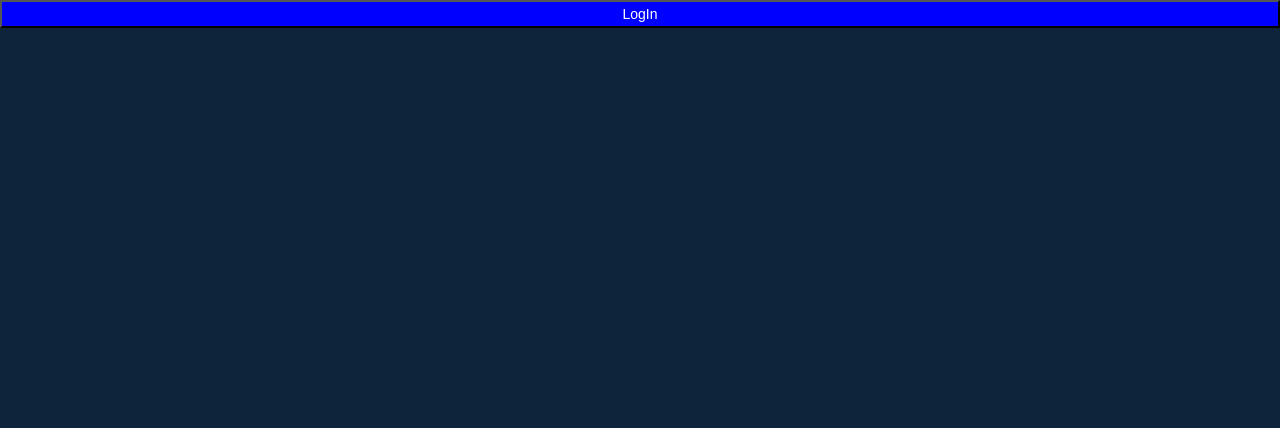
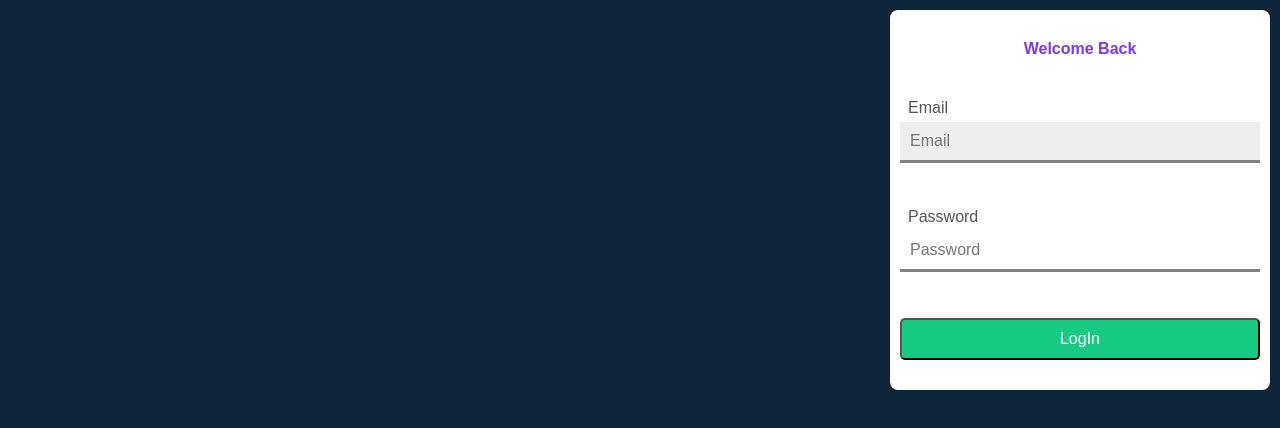
Before and after one commit to derkach2288/react-typescript, a React (Create React App) app: page / in a window 1280 px wide. Shown: the top 428 px of the page. Built offline with nearby package versions, Linux system fonts and the light colour scheme.

Commit message:
add hw22

```diff
--- a/src/components/Button/styles.ts
+++ b/src/components/Button/styles.ts
@@ -8,11 +8,12 @@ export const ButtonComponent = styled.button<ButtonComponentProps>`
   width: 100%;
   height: fit-content;
   margin: 0;
-  padding: 4px;
+  padding: 10px;
   outline: none;
   cursor: pointer;
   /* background-color: ${(props) => props.disabled ? 'grey' : 'blue'}; */
-  background-color: ${({disabled}) => disabled ? 'grey' : 'blue'};
+  background-color: ${({disabled}) => disabled ? 'grey' : 'rgb(24, 203, 132)'};
   color: ${({$isRedFont}) => $isRedFont ? "red" : "white"};
-  font-size: 14px;
+  font-size: 16px;
+  border-radius: 5px;
 `;
--- /dev/null
+++ b/src/components/Input/Input.tsx
@@ -0,0 +1,14 @@
+import {InputComponent, LabelComponent} from "./styles"
+
+import {InputProps} from "./types"
+
+function Input({placeholder, disabled = false}: InputProps) {
+  return (
+    <div>
+      <LabelComponent htmlFor={placeholder}>{placeholder}</LabelComponent>
+      <InputComponent id={placeholder} type="text" placeholder={placeholder} disabled={disabled}/>
+    </div>
+  );
+}
+
+export default Input;
--- /dev/null
+++ b/src/components/Input/index.ts
@@ -0,0 +1,3 @@
+import Input from "./Input";
+
+export default Input;
--- /dev/null
+++ b/src/components/Input/styles.ts
@@ -0,0 +1,23 @@
+import styled from "styled-components";
+
+export const InputComponent = styled.input`
+  width: 100%;
+  padding: 10px;
+  margin: 5px 0;
+  box-sizing: border-box;
+  /* border: 1px solid ${({ disabled }) => (disabled ? "#ccc" : "blue")}; */
+  border: none;
+  border-bottom: 3px solid gray;
+  /* border-radius: 5px; */
+  font-size: 16px;
+  outline: none;
+  color: ${({ disabled }) => (disabled ? "#777" : "black")};
+  background-color: ${({ disabled }) => (disabled ? "#eee" : "white")};
+`;
+
+export const LabelComponent = styled.label`
+  margin-left: 8px;
+  font-size: 16px;
+  font-family: "YourFontFamily", sans-serif;
+  color: #555;
+`;
--- /dev/null
+++ b/src/components/Input/types.ts
@@ -0,0 +1,4 @@
+export interface InputProps {
+  placeholder: string;
+  disabled?: boolean;
+}
--- a/src/homeworks/Homework22/Homework22.tsx
+++ b/src/homeworks/Homework22/Homework22.tsx
@@ -1,13 +1,18 @@
+import Button from "components/Button";
+import Input from "components/Input";
+import { Homework22Wrapper, LoginCard, ParagraphStyles } from "./styles";
 import { CSSProperties } from "react";
-import Button from "components/Button";
-import { Homework22Wrapper } from "./styles";
+
 
 function Homework22() {
   return (
     <Homework22Wrapper>
-      <div>
-        <Button name="LogIn" onClick={() => {}} />
-      </div>
+      <LoginCard>
+        <ParagraphStyles>Welcome Back</ParagraphStyles>
+        <Input placeholder="Email" disabled={true}/>
+        <Input placeholder="Password"/>
+        <Button name="LogIn" onClick={() => console.log("Login Action")} />
+      </LoginCard>
     </Homework22Wrapper>
   );
 }
--- a/src/homeworks/Homework22/styles.ts
+++ b/src/homeworks/Homework22/styles.ts
@@ -3,7 +3,32 @@ import styled from "styled-components";
 export const Homework22Wrapper = styled.div`
   display: flex;
   flex-direction: column;
+  align-items: flex-end;
   width: 100%;
   height: 100%;
   background-color: #0e243b;
 `;
+
+export const LoginCard = styled.div`
+  display: flex;
+  flex-direction: column;
+  justify-content: space-evenly;
+  padding: 10px;
+  margin: 10px;
+  width: fit-content;
+  height: fit-content;
+  min-height: 360px;
+  min-width: 360px;
+  background-color: white;
+  border-radius: 8px;
+  gap: 20px;
+`;
+
+export const ParagraphStyles = styled.p`
+  display: flex;
+  justify-content: center;
+  font-size: 16px;
+  color: rgb(123, 54, 247);
+  font-weight: bold;
+  font-family: "YourFontFamily", sans-serif;
+`;
```
